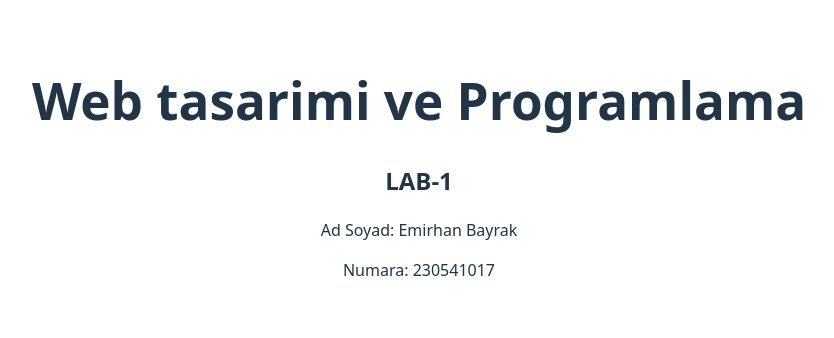
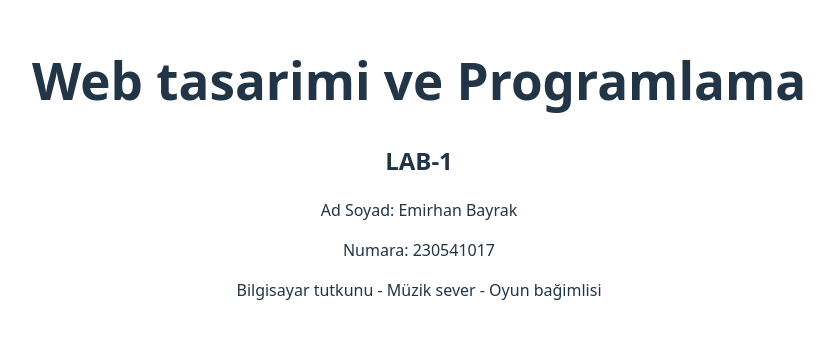
Before and after one commit to 3T3RNTY/WebProje, a React (Vite) app: page / in a window 1280 px wide. Shown: the part 232-570 px from the top of the page, without its empty margins (221-1055 px from the left). Built offline with nearby package versions, Linux system fonts and the light colour scheme.

Commit message:
adding personal details

```diff
--- a/src/App.tsx
+++ b/src/App.tsx
@@ -7,6 +7,7 @@ function App() {
       <h2>LAB-1</h2>
       <p>Ad Soyad: Emirhan Bayrak</p>
       <p>Numara: 230541017</p>
+      <p>Bilgisayar tutkunu - Müzik sever - Oyun bağimlisi</p>
     </div>
   )
 }
```
